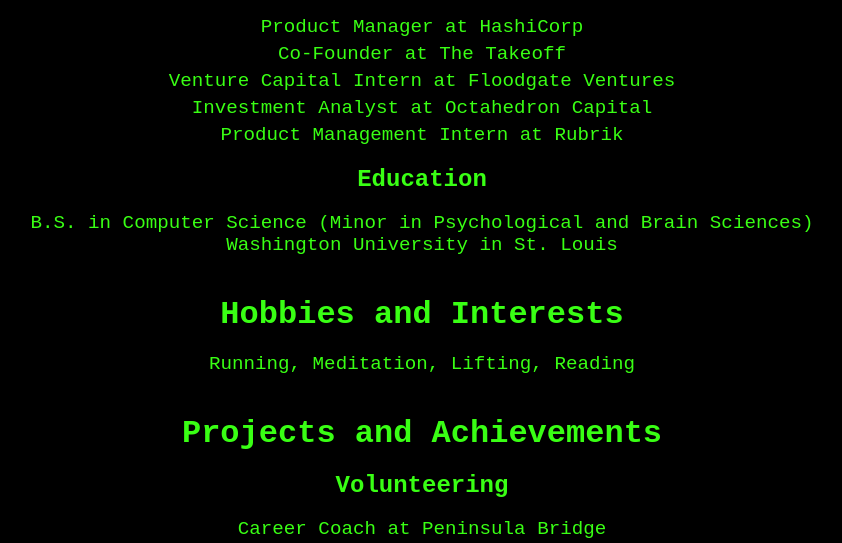
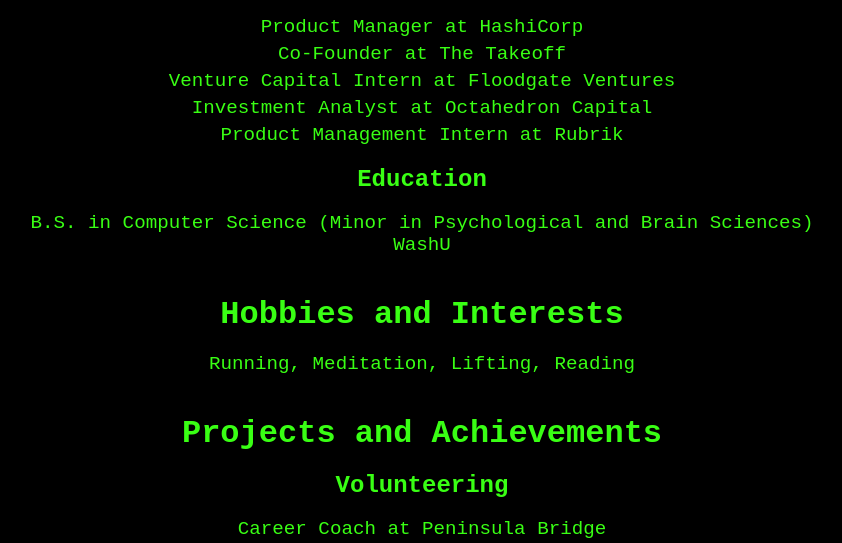
Before and after one commit to rchandnaWUSTL/rcpersonalsite, a plain HTML site: page index.html in a window 1280 px wide. Shown: the part 554-1097 px from the top of the page, without its empty margins (218-1060 px from the left). Drawn offline with Linux system fonts and the light colour scheme.

Commit message:
fixed WashU

```diff
--- a/index.html
+++ b/index.html
@@ -37,7 +37,7 @@
             <div class="education">
                 <h3>Education</h3>
                 <p>B.S. in Computer Science (Minor in Psychological and Brain Sciences)<br>
-                <a href="https://wustl.edu/">Washington University in St. Louis</a></p>
+                <a href="https://washu.edu/">WashU</a></p>
             </div>
         </section>
 
```
